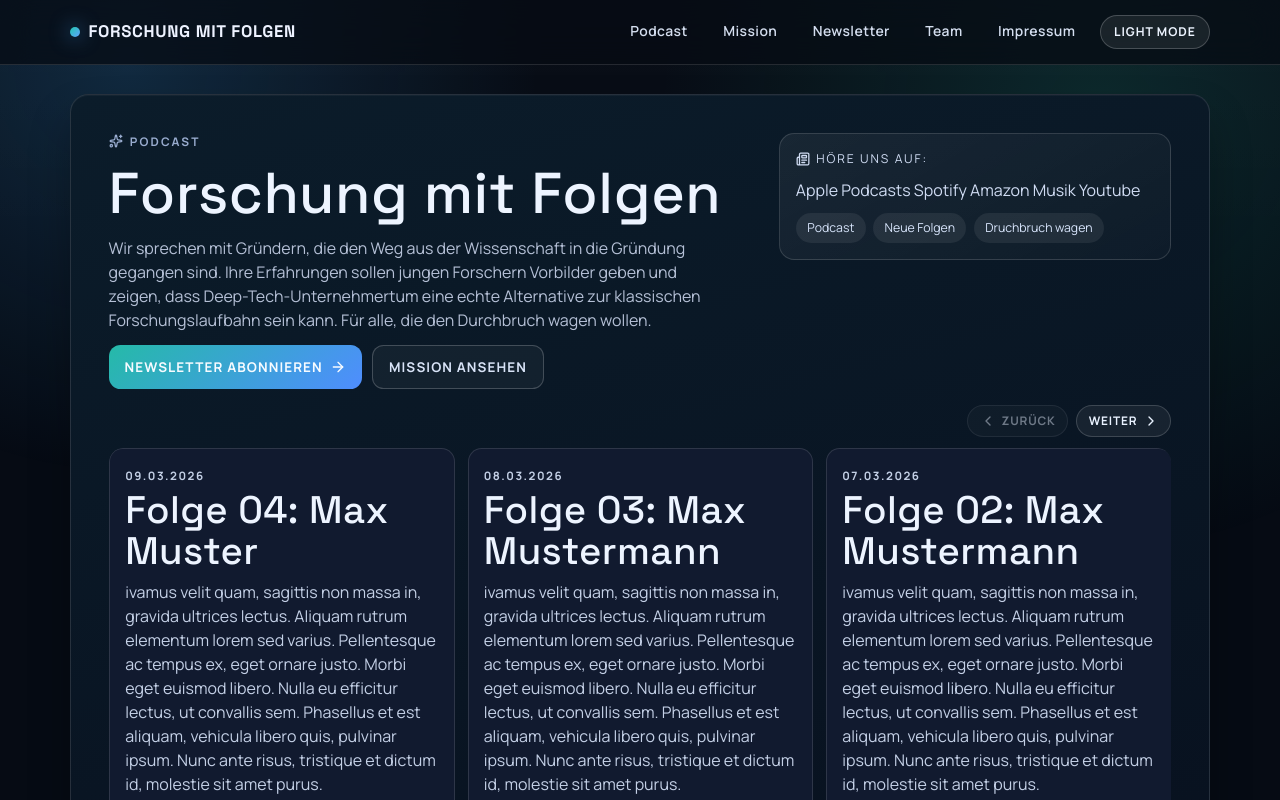
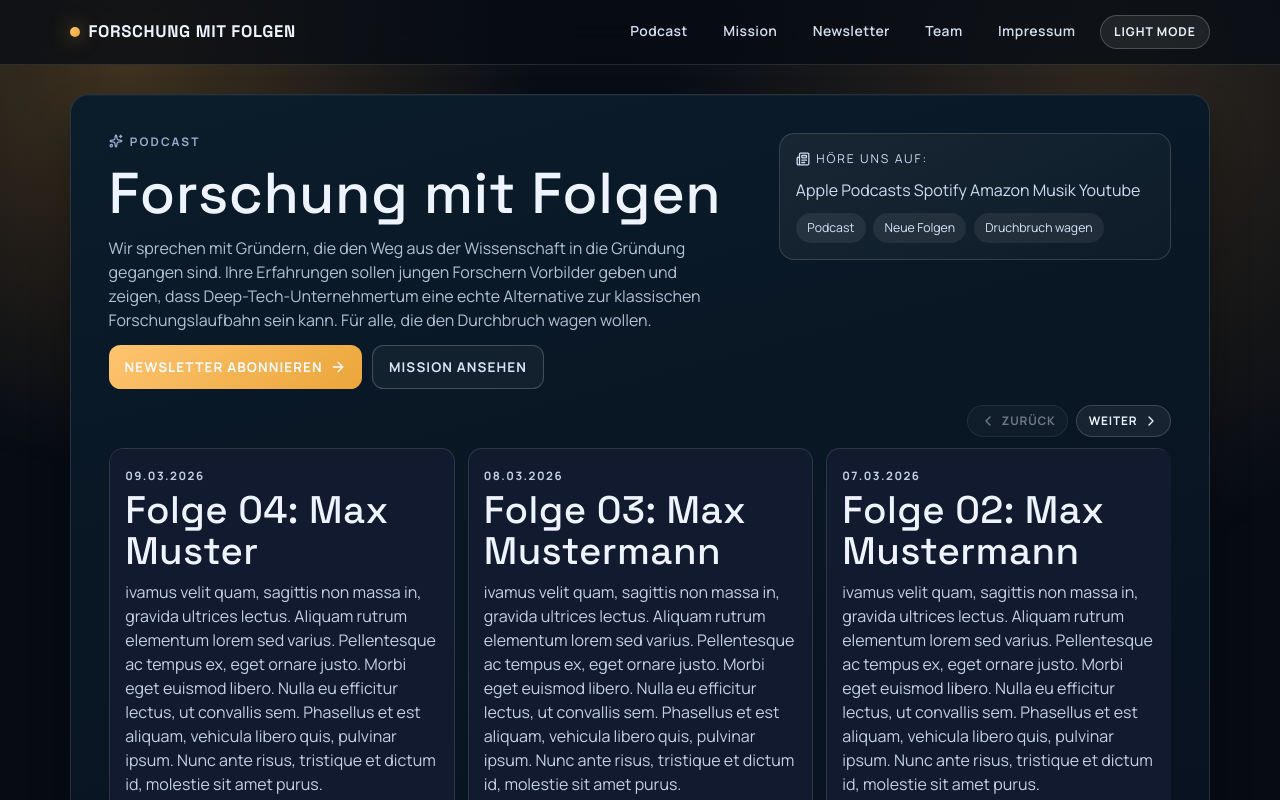
Before and after one commit to sxescience/website, a SvelteKit app: page / in a window 1280 px wide. Shown: the top 800 px of the page. Built offline with nearby package versions, Linux system fonts and the light colour scheme.

Commit message:
Switch brand accent palette from blue to orange

```diff
--- a/src/app.css
+++ b/src/app.css
@@ -17,16 +17,16 @@
   --rgb-slate-900: 15 23 42;
   --rgb-slate-850: 26 47 79;
   --rgb-slate-800: 20 40 74;
-  --rgb-blue-700: 30 66 124;
+  --rgb-blue-700: 176 112 24;
 
   /* Brand and accent palette */
-  --rgb-brand-teal: 35 198 176;
-  --rgb-brand-blue: 95 163 255;
-  --rgb-accent-teal: 33 186 162;
-  --rgb-accent-teal-soft: 37 179 158;
-  --rgb-accent-blue: 45 132 194;
-  --rgb-accent-blue-soft: 61 131 204;
-  --rgb-focus-blue: 138 183 255;
+  --rgb-brand-teal: 255 196 112;
+  --rgb-brand-blue: 235 166 58;
+  --rgb-accent-teal: 246 177 74;
+  --rgb-accent-teal-soft: 238 169 67;
+  --rgb-accent-blue: 235 166 58;
+  --rgb-accent-blue-soft: 226 154 45;
+  --rgb-focus-blue: 255 196 112;
   --rgb-warning-amber: 235 166 58;
   --rgb-error-red: 220 38 38;
 
@@ -45,7 +45,7 @@
   --rgb-surface-card-light: 255 255 255;
   --rgb-surface-soft-light: 237 244 255;
   --rgb-surface-muted-light: 238 246 255;
-  --rgb-surface-accent-light: 220 235 255;
+  --rgb-surface-accent-light: 255 238 214;
   --rgb-border-light: 208 220 243;
 
   --background: rgb(var(--rgb-surface-light));
@@ -66,8 +66,8 @@
   --border: rgb(var(--rgb-border-light));
   --input: rgb(var(--rgb-border-light));
   --ring: rgb(var(--rgb-brand-blue));
-  --chart-1: rgb(95 163 255);
-  --chart-2: rgb(33 186 162);
+  --chart-1: rgb(var(--rgb-brand-blue));
+  --chart-2: rgb(var(--rgb-brand-teal));
   --chart-3: rgb(79 104 142);
   --chart-4: rgb(235 166 58);
   --chart-5: rgb(220 38 38);
@@ -107,10 +107,10 @@
   --border: rgb(var(--rgb-border-dark) / 0.1);
   --input: rgb(var(--rgb-border-dark) / 0.15);
   --ring: rgb(var(--rgb-focus-blue));
-  --chart-1: rgb(95 151 255);
-  --chart-2: rgb(35 198 176);
+  --chart-1: rgb(var(--rgb-brand-blue));
+  --chart-2: rgb(var(--rgb-brand-teal));
   --chart-3: rgb(235 166 58);
-  --chart-4: rgb(154 178 217);
+  --chart-4: rgb(176 112 24);
   --chart-5: rgb(220 38 38);
   --sidebar: rgb(var(--rgb-surface-soft-dark));
   --sidebar-foreground: rgb(var(--rgb-text-strong-dark));
--- a/src/routes/+page.svelte
+++ b/src/routes/+page.svelte
@@ -816,8 +816,12 @@
 		width: 0.6rem;
 		height: 0.6rem;
 		border-radius: 999px;
-		background: linear-gradient(135deg, rgb(35 198 176), rgb(95 163 255));
-		box-shadow: 0 0 20px rgb(82 170 255 / 0.7);
+		background: linear-gradient(
+			135deg,
+			rgb(var(--rgb-brand-teal)),
+			rgb(var(--rgb-brand-blue))
+		);
+		box-shadow: 0 0 20px rgb(var(--rgb-brand-blue) / 0.7);
 	}
 
 	nav {
@@ -992,7 +996,11 @@
 	}
 
 	.button-primary {
-		background: linear-gradient(140deg, rgb(37 186 168), rgb(79 141 255));
+		background: linear-gradient(
+			140deg,
+			rgb(var(--rgb-brand-teal)),
+			rgb(var(--rgb-brand-blue))
+		);
 		color: rgb(var(--rgb-surface-light));
 	}
 
@@ -1128,7 +1136,7 @@
 	.mission-card:hover,
 	.team-card:hover {
 		transform: translateY(-5px);
-		border-color: rgb(154 195 255 / 0.45);
+		border-color: rgb(var(--rgb-brand-blue) / 0.45);
 		box-shadow: 0 16px 24px rgb(var(--rgb-black) / 0.26);
 	}
 
@@ -1225,7 +1233,11 @@
 		padding: 0 1rem;
 		border: 0;
 		border-radius: 0.65rem;
-		background: linear-gradient(140deg, rgb(33 192 172), rgb(95 151 255));
+		background: linear-gradient(
+			140deg,
+			rgb(var(--rgb-brand-teal)),
+			rgb(var(--rgb-brand-blue))
+		);
 		font-size: 0.78rem;
 		font-weight: 800;
 		letter-spacing: 0.09em;
@@ -1540,7 +1552,7 @@
 	:global(html:not(.dark)) .news-card:hover,
 	:global(html:not(.dark)) .mission-card:hover,
 	:global(html:not(.dark)) .team-card:hover {
-		border-color: rgb(54 116 207 / 0.36);
+		border-color: rgb(var(--rgb-brand-blue) / 0.36);
 		box-shadow: 0 14px 22px rgb(20 38 63 / 0.12);
 	}
 
```
